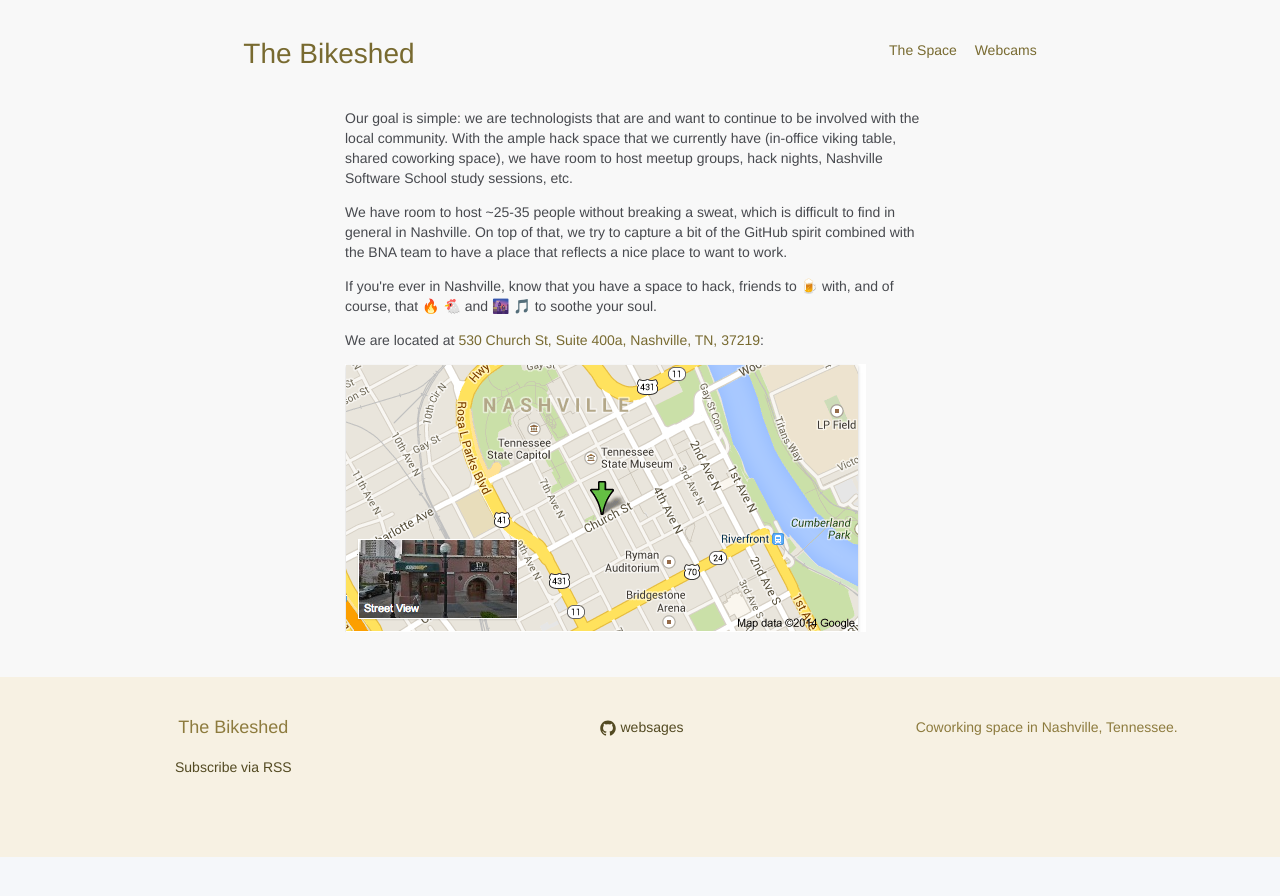
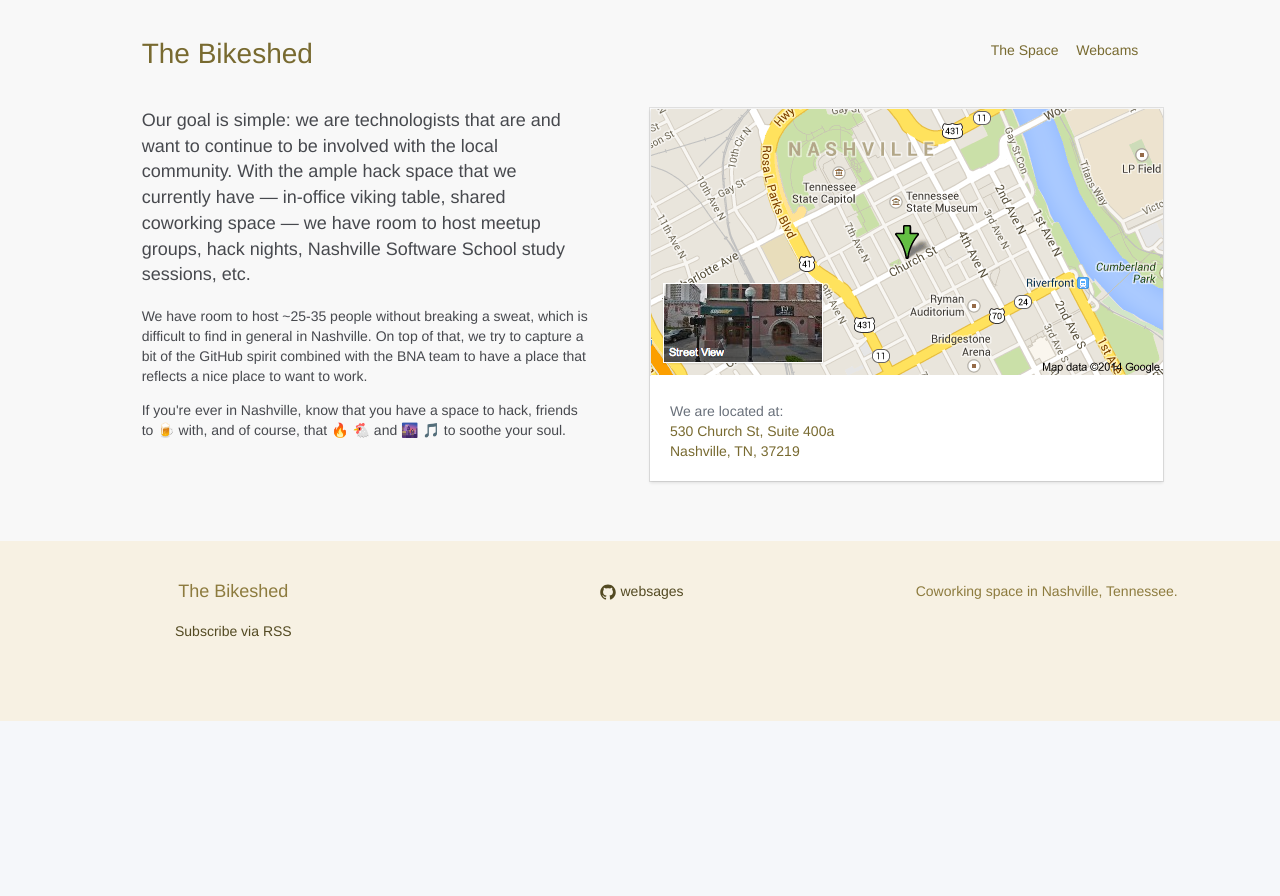
Before and after one commit to websages/thebikeshed.io, a Jekyll site: the page built from index.html, in a window 1280 px wide. Shown: the top 896 px of the page. Built offline with Jekyll 4.4.1, drawn with Linux system fonts in a browser that asks for light colours.

Commit message:
Better landing page layout with map on the right

```diff
--- a/_includes/header.html
+++ b/_includes/header.html
@@ -1,7 +1,7 @@
 <header class="header site-header">
   <div class="container">
     <div class="columns">
-      <div class="column is-one-third is-offset-2">
+      <div class="column is-5 is-offset-1">
         <a class="title" href="{{ site.baseurl }}/">
           {{ site.title }}
         </a>
@@ -12,7 +12,7 @@
           </a>
         {% endif %}
       </div>
-      <div class="column is-one-third has-text-right">
+      <div class="column is-5 has-text-right">
         <nav class="site-nav">
           {% for my_page in site.pages %}
             {% if my_page.title %}
--- a/_includes/intro.html
+++ b/_includes/intro.html
@@ -1,14 +1,26 @@
-<div class="content">
-  <p>Our goal is simple: we are technologists that are and want to continue to be
-  involved with the local community. With the ample hack space that we currently
-  have (in-office viking table, shared coworking space), we have room to host
-  meetup groups, hack nights, Nashville Software School study sessions, etc.</p>
+<div class="columns">
+  <div class="column is-offset-1 is-5">
+    <div class="main-intro-text">
+      <p class="goal">Our goal is simple: we are technologists that are and want to
+      continue to be involved with the local community. With the ample hack space
+      that we currently have &mdash; in-office viking table, shared coworking space
+      &mdash; we have room to host meetup groups, hack nights, Nashville Software
+      School study sessions, etc.</p>
 
-  <p>We have room to host ~25-35 people without breaking a sweat, which is difficult to find in general in Nashville. On top of that, we try to capture a bit of the GitHub spirit combined with the BNA team to have a place that reflects a nice place to want to work.</p>
+      <p>We have room to host ~25-35 people without breaking a sweat, which is difficult to find in general in Nashville. On top of that, we try to capture a bit of the GitHub spirit combined with the BNA team to have a place that reflects a nice place to want to work.</p>
 
-  <p>If you're ever in Nashville, know that you have a space to hack, friends to 🍺 with, and of course, that <a href="https://en.wikipedia.org/wiki/Hot_chicken"><span title="hot chicken">🔥&nbsp;🐔</span></a> and 🌆&nbsp;🎵 to soothe your soul.</p>
-
-  <p>We are located at <a href="https://www.google.com/maps/place/530+Church+St+%23400a,+Nashville,+TN+37219/@36.1628687,-86.7835471,17z/data=!3m1!4b1!4m5!3m4!1s0x8864665887aed1c1:0x6eb1daa914b4203f!8m2!3d36.1628644!4d-86.7813584">530 Church St, Suite 400a, Nashville, TN, 37219</a>:</p>
-
-  <p><a href="https://www.google.com/maps/place/530+Church+St+%23400a,+Nashville,+TN+37219/@36.1628687,-86.7835471,17z/data=!3m1!4b1!4m5!3m4!1s0x8864665887aed1c1:0x6eb1daa914b4203f!8m2!3d36.1628644!4d-86.7813584"><img src="{{ site.baseurl }}/images/map.png" alt="Map of the Bikeshed" width="521" height="268"></a></p>
+      <p>If you're ever in Nashville, know that you have a space to hack, friends to 🍺 with, and of course, that <a href="https://en.wikipedia.org/wiki/Hot_chicken"><span title="hot chicken">🔥&nbsp;🐔</span></a> and 🌆&nbsp;🎵 to soothe your soul.</p>
+    </div>
+  </div>
+  <div class="column">
+    <div class="card map-card">
+      <div class="card-image">
+        <a href="https://www.google.com/maps/place/530+Church+St+%23400a,+Nashville,+TN+37219/@36.1628687,-86.7835471,17z/data=!3m1!4b1!4m5!3m4!1s0x8864665887aed1c1:0x6eb1daa914b4203f!8m2!3d36.1628644!4d-86.7813584"><img src="{{ site.baseurl }}/images/map.png" alt="Map of the Bikeshed" width="513" height="268"></a>
+      </div>
+      <div class="card-content">
+        We are located at:<br>
+        <a href="https://www.google.com/maps/place/530+Church+St+%23400a,+Nashville,+TN+37219/@36.1628687,-86.7835471,17z/data=!3m1!4b1!4m5!3m4!1s0x8864665887aed1c1:0x6eb1daa914b4203f!8m2!3d36.1628644!4d-86.7813584">530 Church St, Suite 400a<br>Nashville, TN, 37219</a>
+      </div>
+    </div>
+  </div>
 </div>
--- a/_layouts/default.html
+++ b/_layouts/default.html
@@ -4,7 +4,7 @@
   <body>
     {% include header.html %}
     <section class="section">
-      <div class="container">
+      <div class="container content">
         {{ content }}
       </div>
     </section>
--- a/css/main.scss
+++ b/css/main.scss
@@ -180,3 +180,15 @@
     }
   }
 }
+
+.goal {
+  font-size: 18px;
+}
+
+.card.map-card {
+  width: 513px;
+}
+
+.main-intro-text {
+  padding-right: 40px;
+}
--- a/index.html
+++ b/index.html
@@ -2,9 +2,10 @@
 layout: default
 ---
 
+{% include intro.html %}
+
 <div class="columns">
   <div class="column is-half is-offset-one-quarter">
-    {% include intro.html %}
     {% if site.posts.size > 0 %}
       <h2 class="subtitle">Updates</h2>
       <ul class="post-list">
```
Also changed, not shown: images/map.png.
